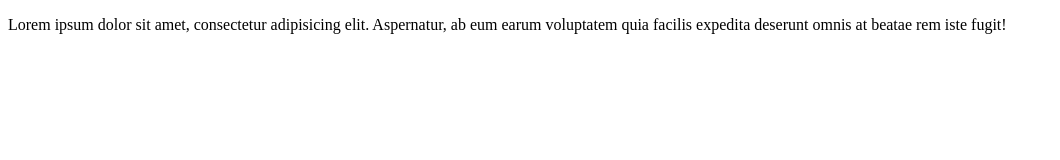
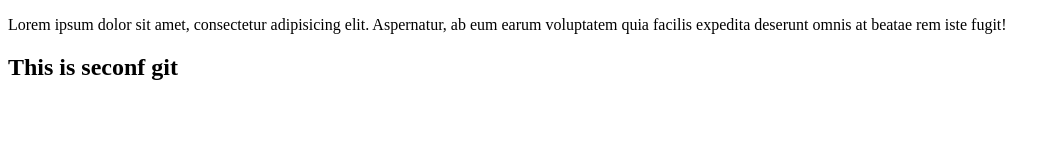
Before and after one commit to Alsaharier/my-second-repo, a plain HTML site: page index.html in a window 1280 px wide. Shown: the whole page, without its empty margins (0-1060 px from the left). Drawn offline with Linux system fonts and the light colour scheme.

Commit message:
new header add

```diff
--- a/index.html
+++ b/index.html
@@ -8,5 +8,6 @@
 </head>
 <body>
     <p>Lorem ipsum dolor sit amet, consectetur adipisicing elit. Aspernatur, ab eum earum voluptatem quia facilis expedita deserunt omnis at beatae rem iste fugit!</p>
+    <h2>This is seconf git</h2>
 </body>
 </html>
```
